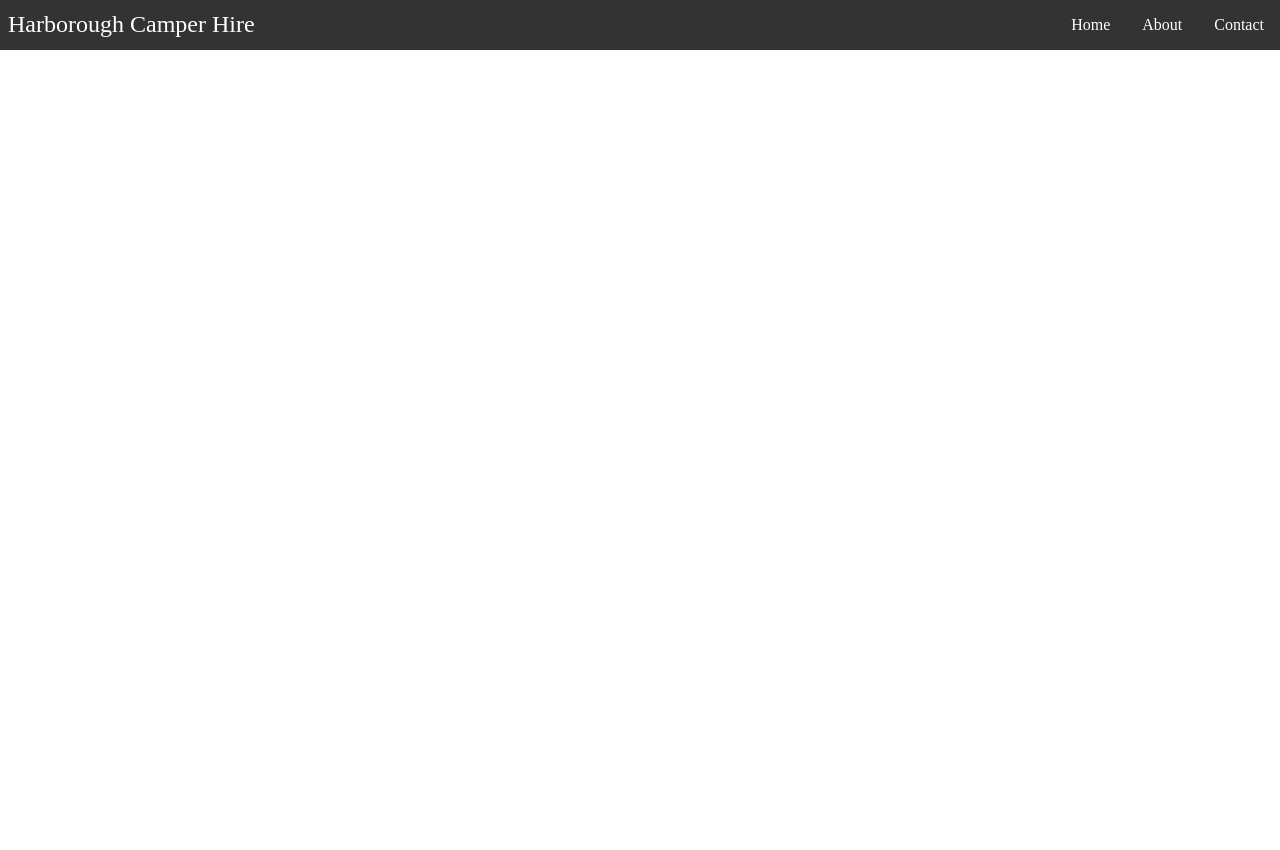
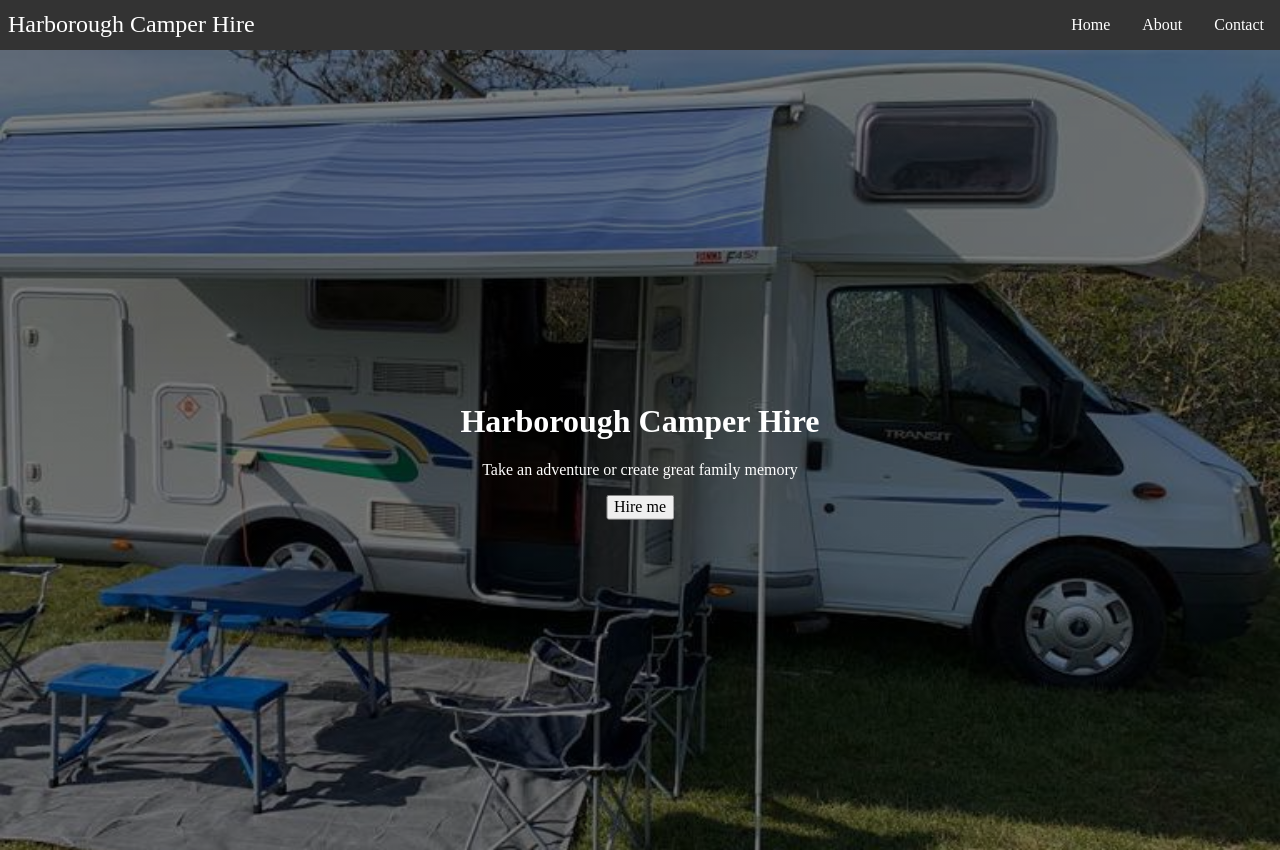
Before and after one commit to D34dsec/Harborough-Camper-Hire, a plain HTML site: page index.html in a window 1280 px wide. Before the commit the page ends 800 px from the top, so only its background shows below. Drawn offline with Linux system fonts and the light colour scheme.

Commit message:
inital commit for Hero Section

```diff
--- a/css/main.css
+++ b/css/main.css
@@ -5,8 +5,10 @@
 body {
 	margin: 0;
 	padding: 0;
+	height: 100%;
 }
 
+/* Nav Bar */
 .navbar {
 	display: flex;
 	justify-content: space-between;
@@ -18,6 +20,7 @@ body {
 .brand-title {
 	font-size: 1.5rem;
 	margin: 0.5rem;
+	width: 70%;
 }
 
 .navbar-links ul {
@@ -59,6 +62,31 @@ body {
 	border-radius: 10px;
 }
 
+/* The hero image */
+.hero-image {
+	/* Use "linear-gradient" to add a darken background effect to the image (photographer.jpg). This will make the text easier to read */
+	background-image: linear-gradient(rgba(0, 0, 0, 0.5), rgba(0, 0, 0, 0.5)), url("../images/hero\ image.jpg");
+
+	/* Set a specific height */
+	height: 100%;
+
+	/* Position and center the image to scale nicely on all screens */
+	background-position: center;
+	background-repeat: no-repeat;
+	background-size: cover;
+	position: relative;
+}
+
+/* Place text in the middle of the image */
+.hero-text {
+	text-align: center;
+	position: absolute;
+	top: 50%;
+	left: 50%;
+	transform: translate(-50%, -50%);
+	color: white;
+}
+
 @media (max-width: 490px) {
 	.toggle-button {
 		display: flex;
--- a/index.html
+++ b/index.html
@@ -30,7 +30,15 @@
 				</ul>
 			</div>
 		</nav>
-		<main></main>
+		<main>
+			<div class="hero-image">
+				<div class="hero-text">
+					<h1>Harborough Camper Hire</h1>
+					<p>Take an adventure or create great family memory</p>
+					<button>Hire me</button>
+				</div>
+			</div>
+		</main>
 		<footer></footer>
 	</body>
 </html>
```
Also changed, not shown: images/hero image.jpg (added).
